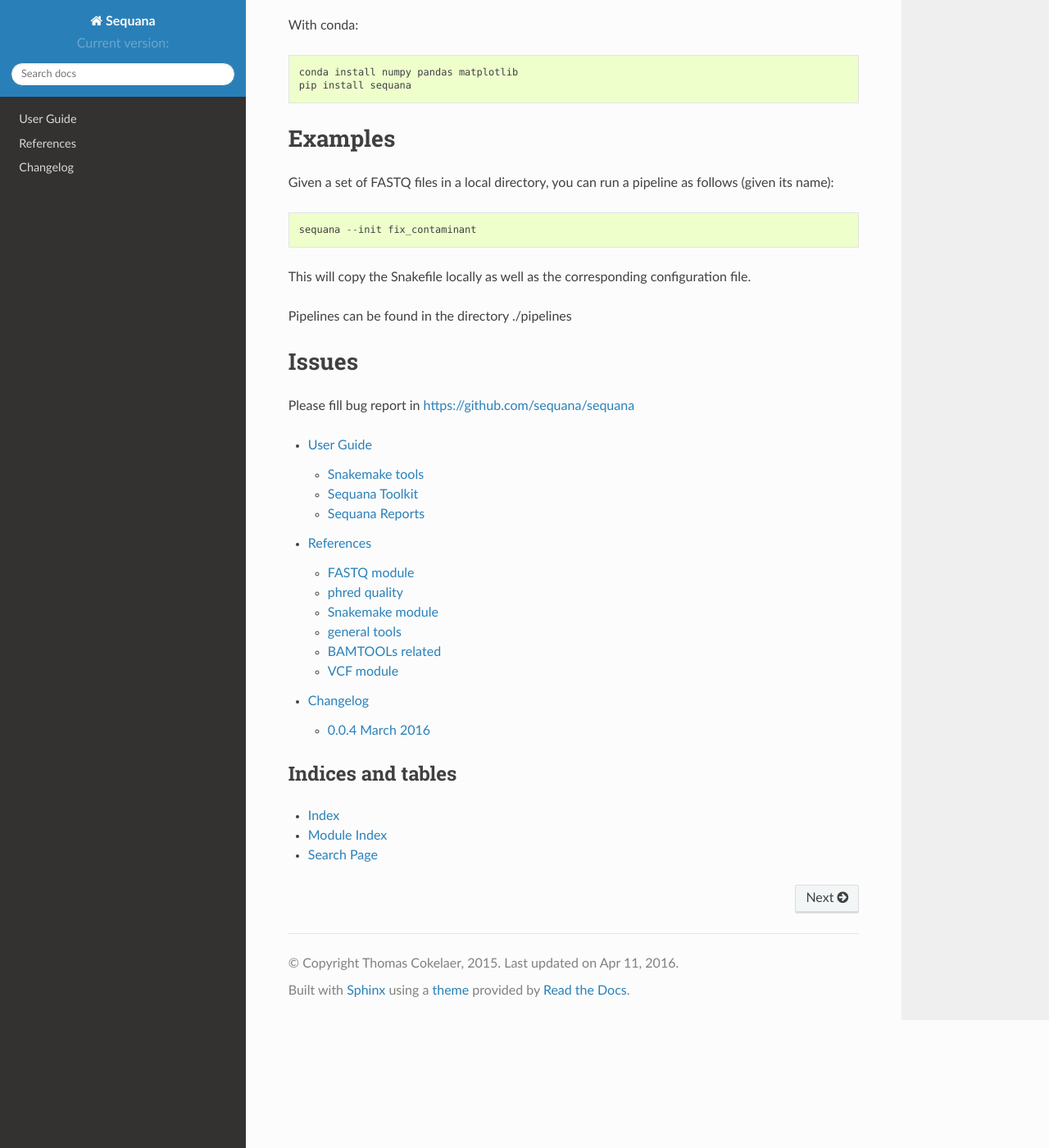
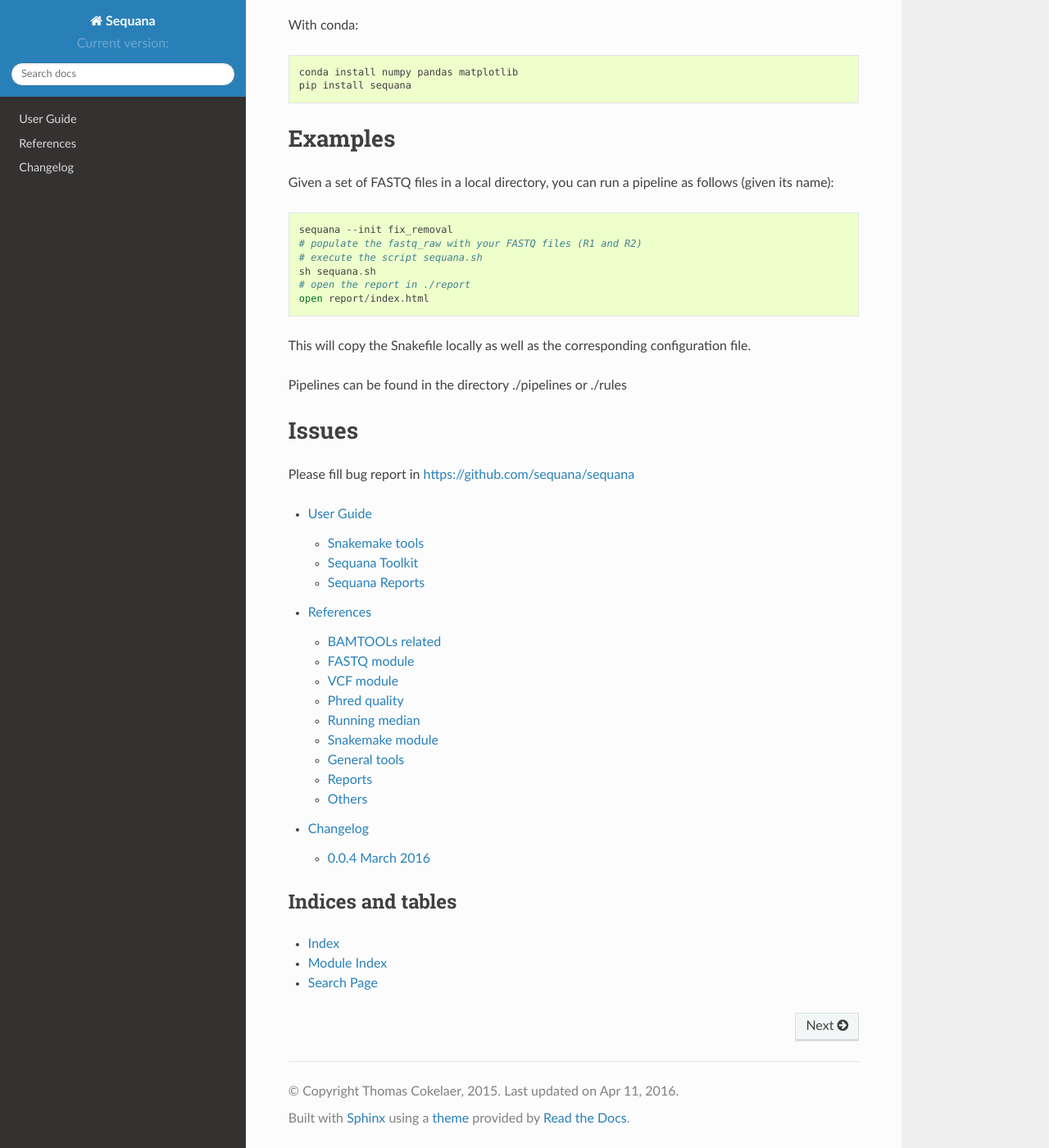
Before and after one commit to vladsaveliev/sequana, a Sphinx documentation site: the page built from doc/source/index.rst, in a window 1280 px wide and 1400 px high, scrolled down 513 px. Shown: the whole window at 82% size. Built offline with Sphinx 7.4.7 and the Read the Docs theme 2.0.0, drawn with Linux system fonts in a browser that asks for light colours; formulas are drawn with MathJax 3; the version number could not be read and is left out.

Commit message:
update doc

```diff
--- a/doc/source/index.rst
+++ b/doc/source/index.rst
@@ -42,12 +42,19 @@
 Given a set of FASTQ files in a local directory, you can run a pipeline as
 follows (given its name)::
 
-    sequana --init fix_contaminant
+    sequana --init fix_removal
+    # populate the fastq_raw with your FASTQ files (R1 and R2)
+    # execute the script sequana.sh
+    sh sequana.sh
+    # open the report in ./report
+    open report/index.html
+
+
 
 This will copy the Snakefile locally as well as the corresponding configuration
 file.
 
-Pipelines can be found in the directory ./pipelines
+Pipelines can be found in the directory ./pipelines or ./rules
 
 
 
```
Also changed, not shown: doc/source/references.rst (+30 -20 lines), doc/source/userguide.rst (+16 -2 lines).
